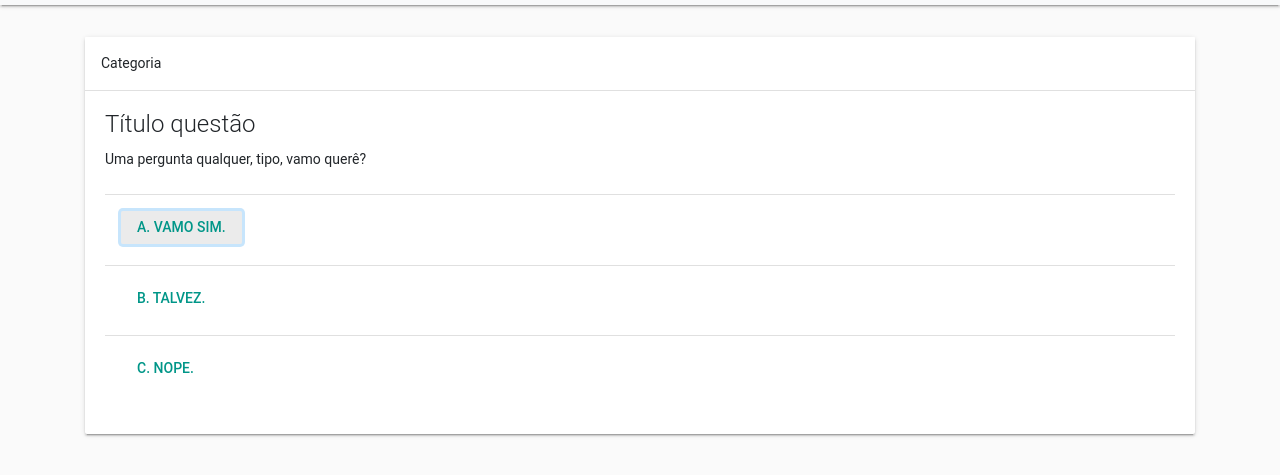
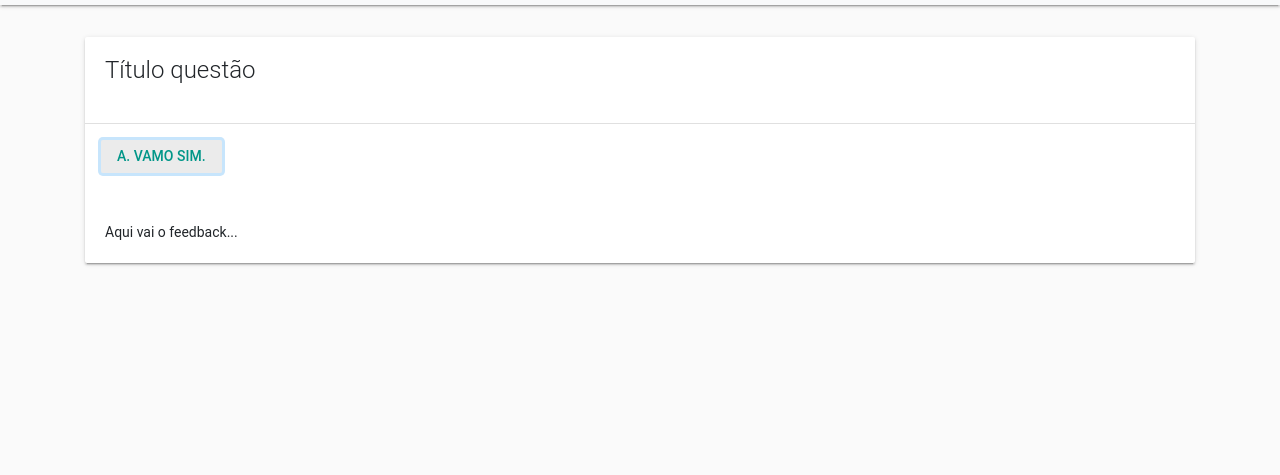
Before and after one commit to developJeff/deeep, a website: page app/index.html in a window 1280 px wide. Both pictures are taken after a click on the link "A. VAMO SIM.". Shown: the part 51-526 px from the top of the page. Drawn offline with nearby package versions, Linux system fonts and the light colour scheme.

Commit message:
Card nav prototype

```diff
--- a/app/css/app.css
+++ b/app/css/app.css
@@ -7,9 +7,13 @@
     padding-top: 2rem;
 }
 
-.card .feedback {
+.card .feedback, .card.answered .quiz .option:not(.selected) {
     display: none;
+}
+.card.answered .feedback {
+    display: block;
 }
 
 .card .option {
     border-top: 1px solid rgba(0, 0, 0, 0.12);
+}
--- a/app/index.html
+++ b/app/index.html
@@ -25,13 +25,14 @@
 
     <div class="container">
         <div class="card">
-            <div class="card-header">
+            <!-- <div class="card-header hidden">
                 Categoria
+            </div> -->
+            <div class="card-body">
+                <h4 class="card-title">Título questão</h4>
+                <!-- <p class="card-text hidden">Uma pergunta qualquer, tipo, vamo querê?</p> -->
             </div>
-            <div class="card-body quiz">
-                <h4 class="card-title">Título questão</h4>
-                <p class="card-text">Uma pergunta qualquer, tipo, vamo querê?</p>
-                <ul class="list-group list-group-flush">
+            <ul class="list-group list-group-flush quiz">
                 <li class="list-group-item option">
                     <a href="#" class="btn btn-primary">A. Vamo sim.</a>
                 </li>
@@ -42,7 +43,6 @@
                     <a href="#" class="btn btn-primary">C. Nope.</a>
                 </li>
             </ul>
-            </div>
             <div class="card-body feedback">
                 <p class="card-text">Aqui vai o feedback...</p>
             </div>
@@ -56,5 +56,14 @@
     <!-- Popper
     <script src="https://unpkg.com/popper.js@1.12.6/dist/umd/popper.js" integrity="sha384-fA23ZRQ3G/J53mElWqVJEGJzU0sTs+SvzG8fXVWP+kJQ1lwFAOkcUOysnlKJC33U" crossorigin="anonymous"></script> -->
 
+<script type="text/javascript">
+    $(function(){
+        $('.option').click(function(){
+            $(this).addClass('selected');
+            $('.card').addClass('answered');
+        })
+    });
+</script>
+
   </body>
 </html>
```
Lines whose indentation alone changed are shown as unchanged.
